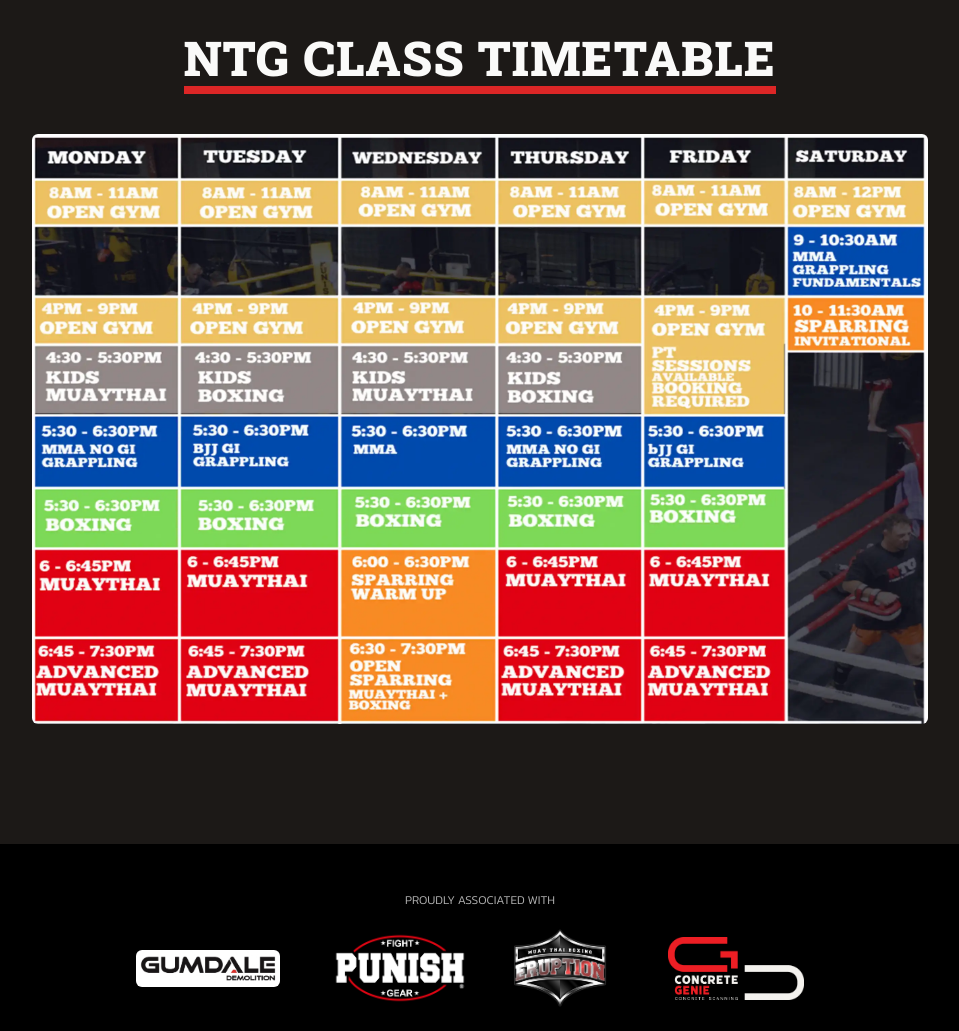
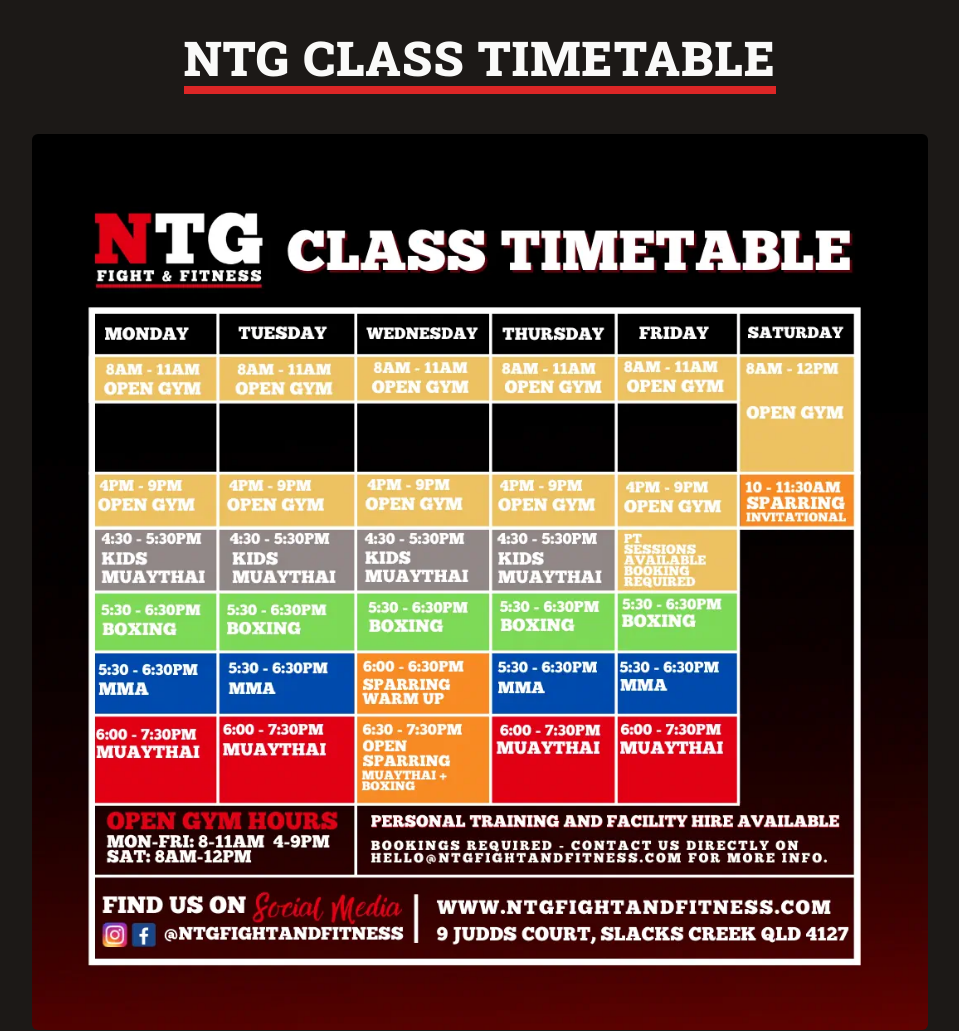
Before and after one commit to mudcrabmorley/ntg, a website: page classes.html in a window 1280 px wide. Shown: the part 1440-2471 px from the top of the page, without its empty margins (160-1119 px from the left). Drawn offline with nearby package versions, Linux system fonts and the light colour scheme.

Commit message:
2025 timetable change

```diff
--- a/classes.html
+++ b/classes.html
@@ -76,7 +76,7 @@
                             class="default-heading text-stone-50 border-b-8 border-red-600 pb-1 w-fit mx-auto uppercase">
                             CLASS TIMETABLE
                         </h3>
-                        <div class=" mx-auto max-w-6xl"><img src="./images/NTG-Timetable.webp" alt="class timetable"
+                        <div class=" mx-auto max-w-6xl"><img src="./images/2025 Timetable 1080X.webp" alt="class timetable"
                                 srcset=""></div>
                         <div class="spacer"></div>
                         <div class="spacer"></div>
@@ -149,7 +149,7 @@
             <div class="spacer"></div>
             <h3 class="default-heading text-stone-50 border-b-8 border-red-600 pb-1 w-fit mx-auto uppercase">NTG
                 CLASS TIMETABLE</h3>
-            <div class=" mx-auto max-w-4xl"><img src="./images/NTG-Timetable.webp" alt="class timetable" srcset="">
+            <div class=" mx-auto max-w-4xl"><img src="./images/2025 Timetable 1080X.webp" alt="class timetable" srcset="">
             </div>
             <div class="spacer"></div>
             <div class="spacer"></div>
```
Also changed, not shown: index.html (+2 -2 lines), images/2025 Timetable 1080X.webp (added), 7 other files.
